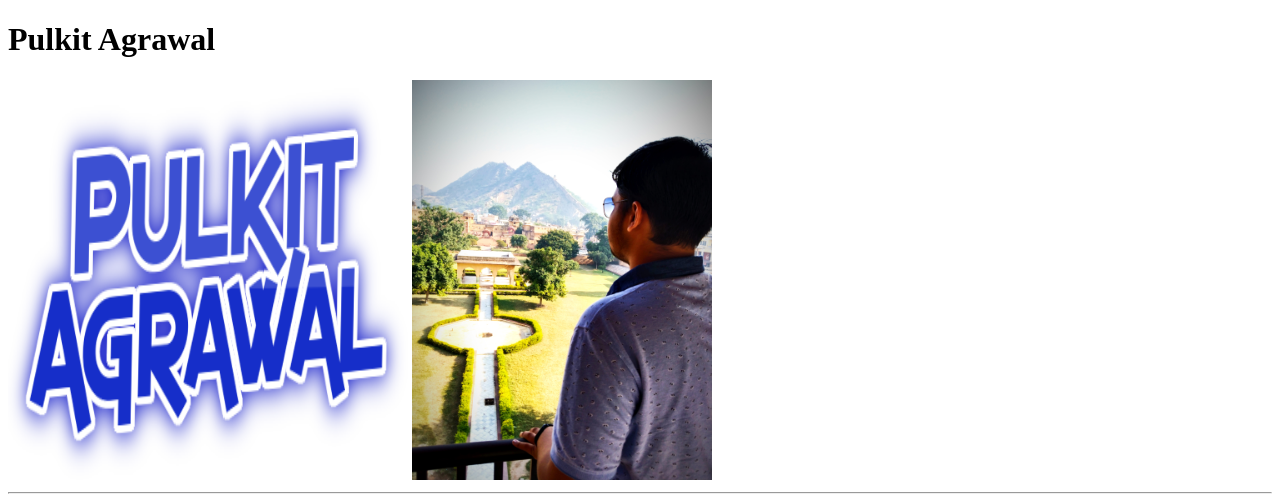
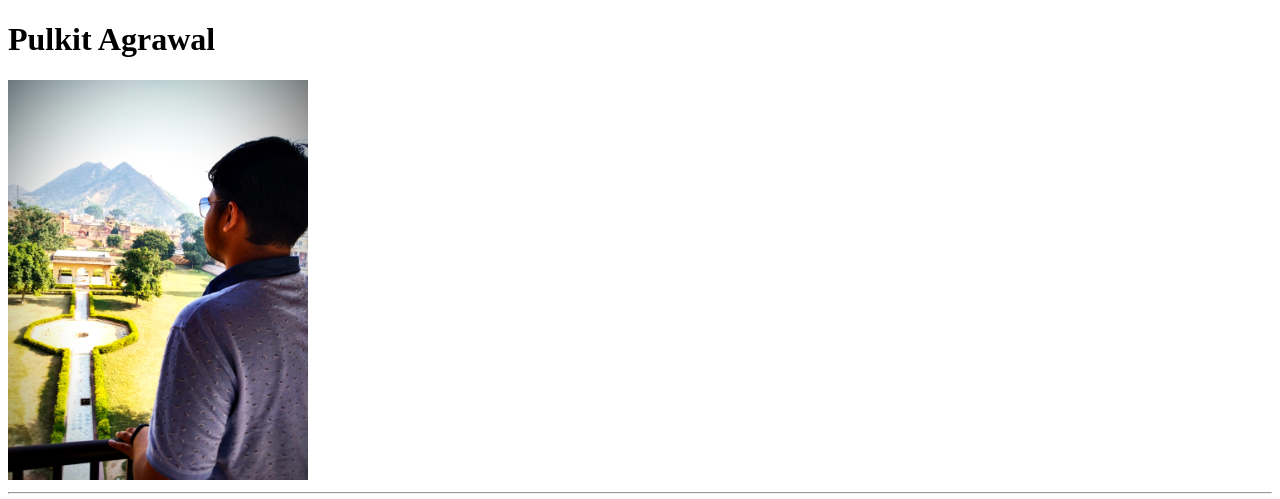
Before and after one commit to agrawalpulkit2004/pulkit1501.github.io, a plain HTML site: page index.html in a window 1280 px wide. Shown: the top 499 px of the page. Drawn offline with Linux system fonts and the light colour scheme.

Commit message:
Update index.html

```diff
--- a/index.html
+++ b/index.html
@@ -8,7 +8,7 @@
 </head>
 <body>
     <h1> Pulkit Agrawal </h1>
-    <img src="9.png " height="400" width="400">
+<!--     <img src="9.png " height="400" width="400"> -->
     <img src="set.jpg" height="400" width="300"> <hr>
     <a href="https://wa.me/918302814632" target="_blank" >  <img src="5.png" height="100" width="100"/></a>
     <a href="mailto:agrawalpulkit2004@gmail.com" target="_blank" >  <img src="3.png" height="100" width="100"/></a>
```
